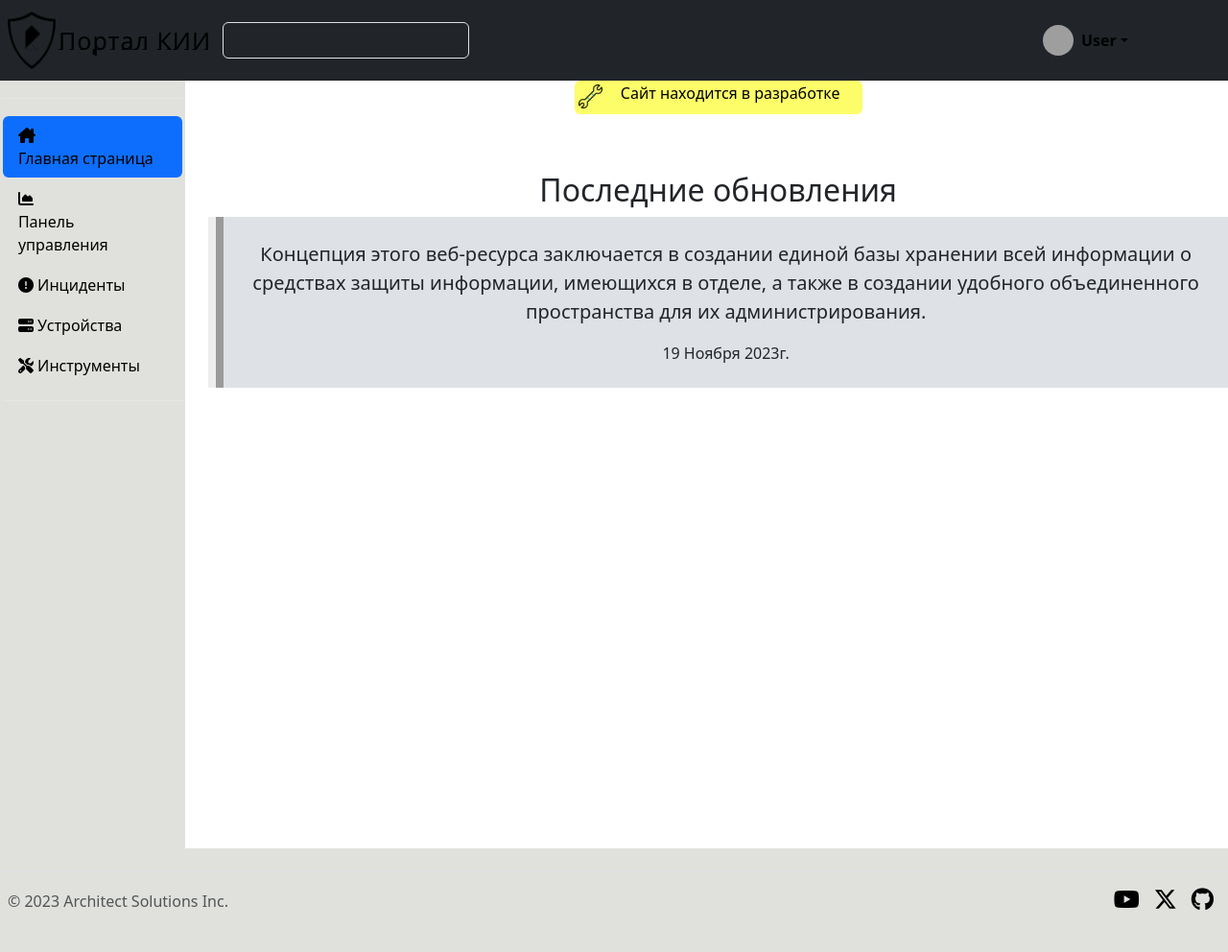
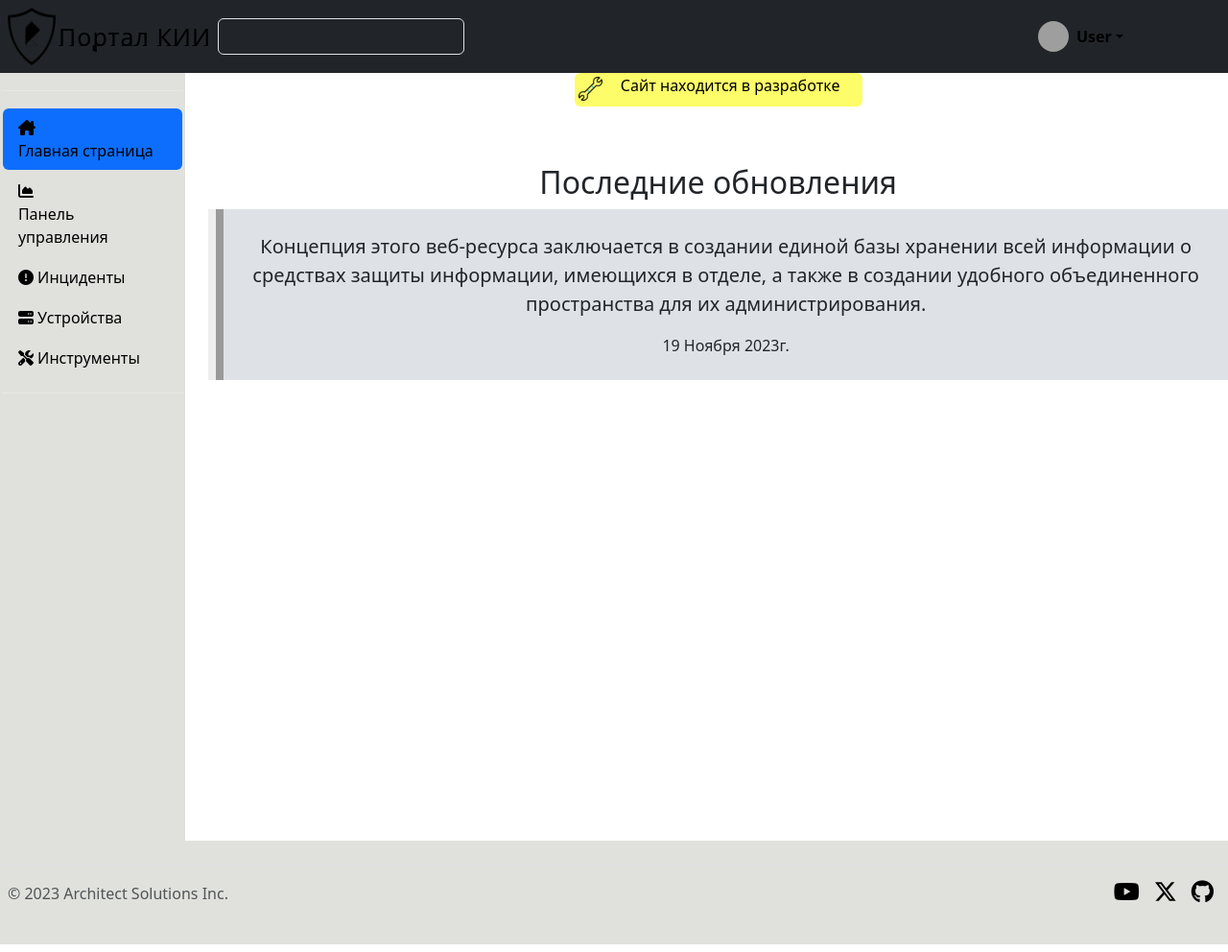
Before and after one commit to lambord9/kii-project, a Django app: page / in a window 1280 px wide. Shown: the whole page at 96% size. Run offline with Django 4.2, Linux system fonts and the light colour scheme; some libraries are stand-ins or nearby versions; grey boxes are pictures that could not be loaded.

Commit message:
final push homework#1

```diff
--- a/kii_site/main/static/main/css/style.css
+++ b/kii_site/main/static/main/css/style.css
@@ -98,6 +98,11 @@ color: #000000;
    border-left: 1rem ridge;
    border-width: 1em;
    position:relative;
+}
+.sticky-bottom {
+   position:absolute;
+   right:0px;
+   bottom:0px;
 }
 
 
--- a/kii_site/main/templates/main/footer.html
+++ b/kii_site/main/templates/main/footer.html
@@ -28,7 +28,6 @@
                 <i class="fa-brands fa-github"></i>
             </a>
         </li>
-
     </ul>
     <script> tooltipTriggerList = [].slice.call(document.querySelectorAll('[data-bs-toggle="tooltip"]'))
         var tooltipList = tooltipTriggerList.map(function (tooltipTriggerEl) {
--- a/kii_site/main/templates/main/header.html
+++ b/kii_site/main/templates/main/header.html
@@ -12,12 +12,12 @@
                 <div class="glitch" data-glitch="Портал КИИ">Портал КИИ</div>
             </a>
 
-            <form class="d-flex" role="search" style="min-width: 100px; padding: 15px;">
+            <form class="d-flex" role="search" style="min-width: 100px; padding: 10px;">
               <input type="search me-2" class="form-control form-control-dark text-bg-dark" placeholder="Поиск..." aria-label="Search">
             </form>
 
             </div>
-            <div class="dropdown align-items-center justify-content-center justify-content-lg-start" style="min-width: 200px; padding: 15px;">
+            <div class="dropdown align-items-center justify-content-center justify-content-lg-start" style="min-width: 200px; padding: 10px;">
                 <a href="#" class="d-flex align-items-center link-body-emphasis text-decoration-none dropdown-toggle" data-bs-toggle="dropdown" aria-expanded="false">
                   <img src="https://avatars.githubusercontent.com/u/52909868?v=4" alt="" width="32" height="32" class="rounded-circle me-2">
                   <strong>User</strong>
```
